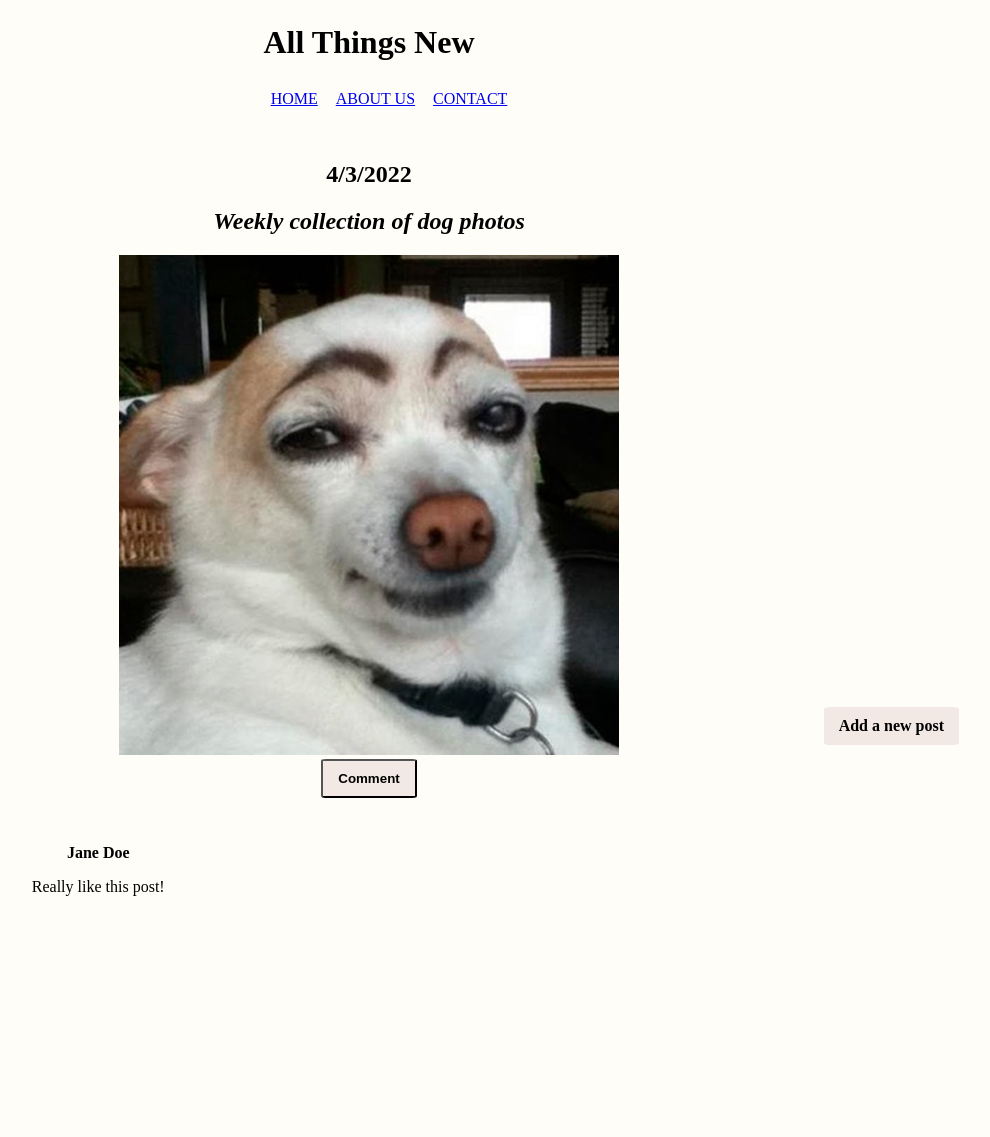
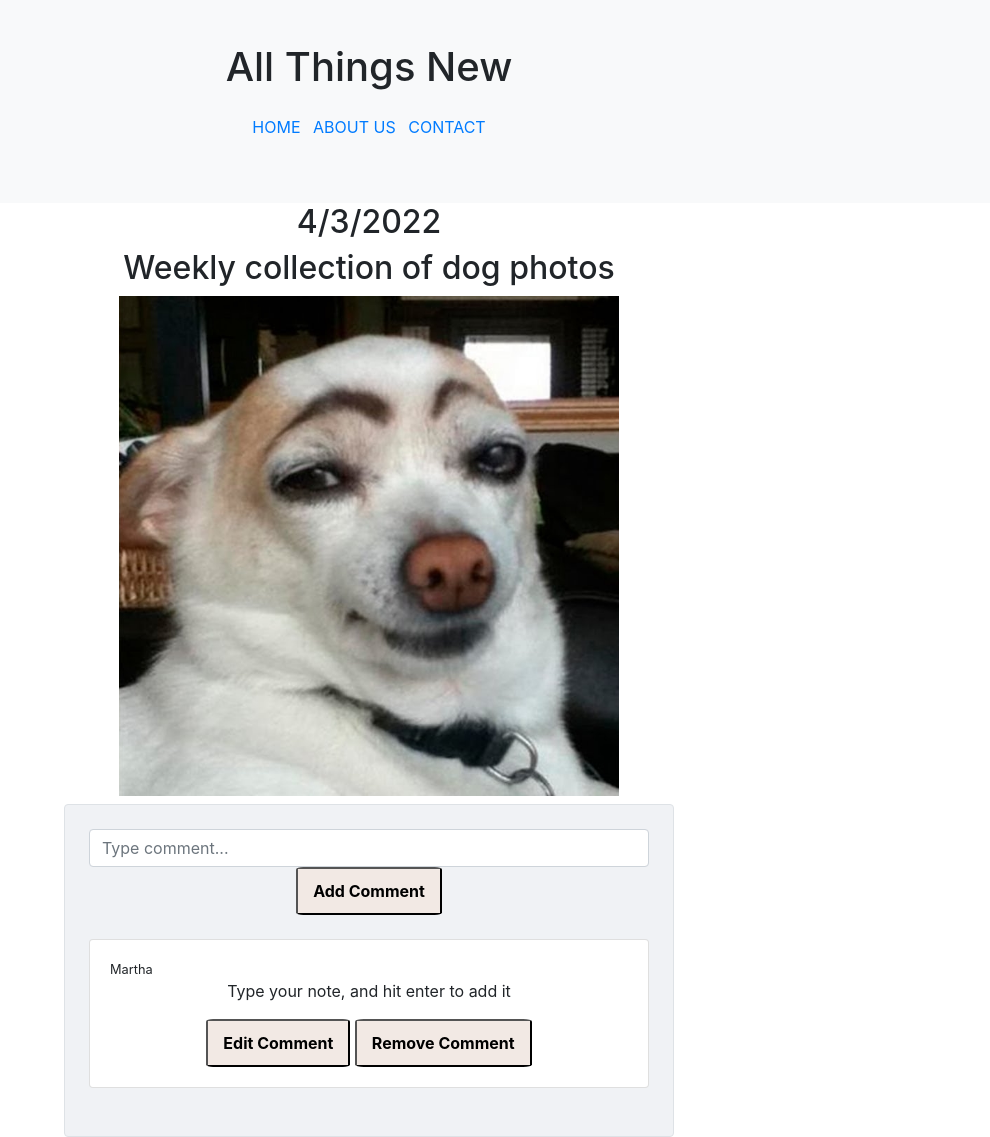
Before and after one commit to msuja061/COMP-4522-Project2, a plain HTML site: page index.html in a window 1280 px wide. Shown: the part 5-1142 px from the top of the page, without its empty margins (271-1261 px from the left). Before the commit the page ends 941 px from the top, so only its background shows below. Drawn offline with nearby package versions, Linux system fonts and the light colour scheme.

Commit message:
Updated frontend to boostrap

```diff
--- a/index.html
+++ b/index.html
@@ -3,28 +3,42 @@
 
 <head>
     <meta charset="utf-8">
+
+    <!-- Import CSS -->
+    <link rel="stylesheet" type="text/css" href="style/reset.css" />
+    <link rel="stylesheet" href="https://maxcdn.bootstrapcdn.com/bootstrap/4.0.0/css/bootstrap.min.css" integrity="sha384-Gn5384xqQ1aoWXA+058RXPxPg6fy4IWvTNh0E263XmFcJlSAwiGgFAW/dAiS6JXm"
+        crossorigin="anonymous">
     <link rel="stylesheet" type="text/css" href="style/style.css" />
+    <!-- Import JavaScript -->
     <script type="text/javascript" src="script/script.js"></script>
+    <!-- Import Fonts -->
+    <!-- Header/Footer Font -->
+    <!-- <link href="https://fonts.googleapis.com/css?family=Dosis" rel="stylesheet"> -->
+    <!-- Article Font -->
+    <!-- <link href="https://fonts.googleapis.com/css?family=Oxygen" rel="stylesheet"> -->
+
     <title>Welcome to the Blog!</title>
 
+    <!-- <link rel="stylesheet" type="text/css" href="style/style.css" />
+    <script type="text/javascript" src="script/script.js"></script> -->
 </head>
 
-<body class="wrapper">
-    <header class="column-one">
-        <h1>All Things New</h1>
-        <section class="nav">
-            <ul>
-                <li><a href="index.html">HOME</a></li>
-                <li><a href="about.html">ABOUT US</a></li>
-                <li><a href="contact.html">CONTACT</a></li>
+<body>
+    <header class="page-header p-5 text-center bg-light">
+        <h1 class="mb-4">All Things New</h1>
+        <section class="navbar-header">
+            <ul class="list-inline list-menu">
+                <li class="list-inline-item"><a href="index.html">HOME</a></li>
+                <li class="list-inline-item"><a href="about.html">ABOUT US</a></li>
+                <li class="list-inline-item"><a href="contact.html">CONTACT</a></li>
             </ul>
         </section>
     </header>
-    <article class="column-one row-one">
-        <div class="row-two title-block">
+    <article class="container-fluid article">
+        <div class="mb-2">
             <h2>
                 <div id="current_date">
-                    </p>
+                    <!-- </p> -->
                     <script>
                         date = new Date();
                         year = date.getFullYear();
@@ -32,13 +46,14 @@
                         day = date.getDate();
                         document.getElementById("current_date").innerHTML = month + "/" + day + "/" + year;
                     </script>
+                </div>
             </h2>
             <h2><i>Weekly collection of dog photos</i></h2>
             <img src="img/test-image.jpg" class="dog" alt="">
         </div>
-        <div class="row-three comment-block">
+        <!--<div>
             <button class="button">Comment</button>
-            <div class="comment">
+            <div>
                 <ul>
                     <li id="comment-user">Jane Doe</li>
                     <li id="comment-text">
@@ -46,9 +61,44 @@
                     </li>
                 </ul>
             </div>
-        </div>
+        </div>-->
+        <div class="row d-flex justify-content-center">
+            <div class="col-md-8 col-lg-6">
+              <div class="card shadow-0 border" style="background-color: #f0f2f5;">
+                <div class="card-body p-4">
+                  <div class="form-outline mb-4">
+                    <input type="text" id="addANote" class="form-control" placeholder="Type comment..." />
+                    <!-- <label class="form-label" id="addComment" for="addANote">+ Comment</label> -->
+                    <button class="button" id="addComment" for="addANote">Add Comment</button>
+                  </div>
+
+                  <div class="card mb-4">
+                    <div class="card-body">
+                      <div class="d-flex justify-content-between">
+                        <div class="d-flex flex-row align-items-center">
+                          <p class="small mb-0">Martha</p>
+                        </div>
+                      </div>
+                      <p>Type your note, and hit enter to add it</p>
+                      <!-- <label class="form-label" id="editComment" for="editANote">Edit Comment</label> -->
+                      <!-- <label class="form-label" id="removeComment" for="removeANote">Remove Comment</label> -->
+                      <button class="button" id="editComment" for="editANote">Edit Comment</button>
+                      <button class="button" id="removeComment" for="removeANote">Remove Comment</button>
+                    </div>
+                  </div>
+                </div>
+              </div>
+            </div>
+          </div>
     </article>
-    <div class="row-three float-button"><b>Add a new post</b></div>
+    <footer>
+
+    </footer>
+
+    <!-- Optional JavaScript must be at the bottom of the body -->
+    <!-- jQuery first, then Popper.js, then Bootstrap JS -->
+    <script src="jsLibs/jquery-3.0.0.min.js"></script>
+    <script src="jsLibs/popper.min.js"></script>
+    <script src="bootstrap-4.0.0-dist/js/bootstrap.min.js"></script>
 </body>
-
 </html>
--- /dev/null
+++ b/style/reset.css
@@ -0,0 +1,48 @@
+/* http://meyerweb.com/eric/tools/css/reset/
+   v2.0 | 20110126
+   License: none (public domain)
+*/
+
+html, body, div, span, applet, object, iframe,
+h1, h2, h3, h4, h5, h6, p, blockquote, pre,
+a, abbr, acronym, address, big, cite, code,
+del, dfn, em, img, ins, kbd, q, s, samp,
+small, strike, strong, sub, sup, tt, var,
+b, u, i, center,
+dl, dt, dd, ol, ul, li,
+fieldset, form, label, legend,
+table, caption, tbody, tfoot, thead, tr, th, td,
+article, aside, canvas, details, embed,
+figure, figcaption, footer, header, hgroup,
+menu, nav, output, ruby, section, summary,
+time, mark, audio, video {
+	margin: 0;
+	padding: 0;
+	border: 0;
+	font-size: 100%;
+	font: inherit;
+	vertical-align: baseline;
+}
+/* HTML5 display-role reset for older browsers */
+article, aside, details, figcaption, figure,
+footer, header, hgroup, menu, nav, section {
+	display: block;
+}
+body {
+	line-height: 1;
+}
+ol, ul {
+	list-style: none;
+}
+blockquote, q {
+	quotes: none;
+}
+blockquote:before, blockquote:after,
+q:before, q:after {
+	content: '';
+	content: none;
+}
+table {
+	border-collapse: collapse;
+	border-spacing: 0;
+}
```
Also changed, not shown: about.html (+40 -25 lines), contact.html (+35 -11 lines), index-og.html (added, +54 -0 lines), 1 other file.
